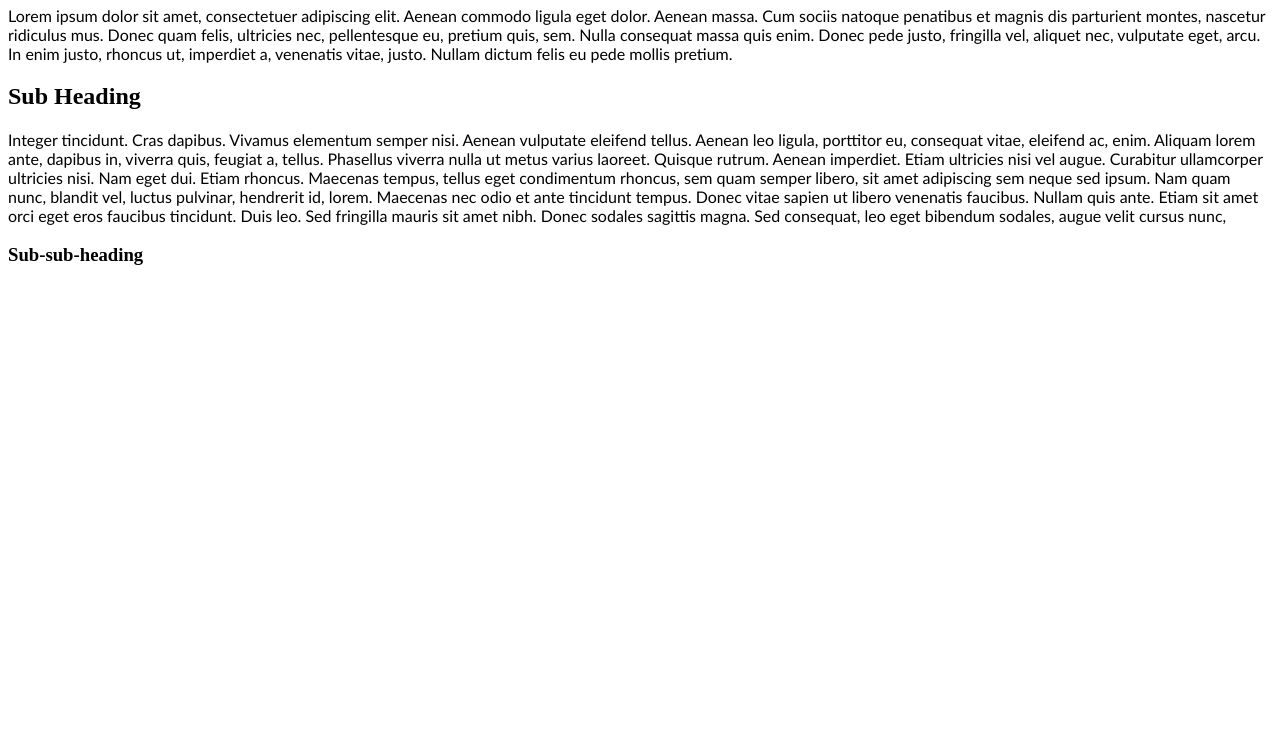
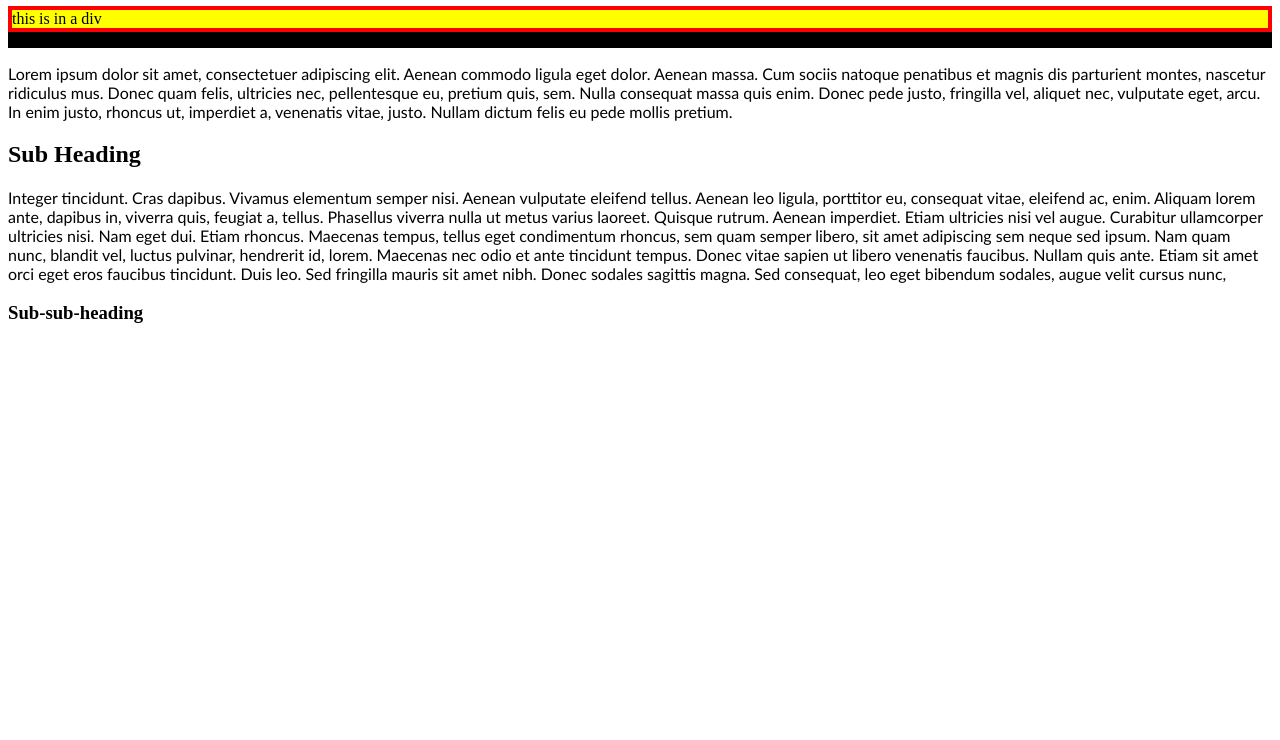
Before and after one commit to HARRISNIPES/DAP416, a plain HTML site: page Session_2/index.html in a window 1280 px wide. Shown: the part 60-800 px from the top of the page. Drawn offline with Linux system fonts and the light colour scheme.

Commit message:
Session_2
part C css style sheet extended

```diff
--- a/Session_2/index.html
+++ b/Session_2/index.html
@@ -1,4 +1,5 @@
 <html>
+
 <head>
     <title>MY FIRST PAGE</title>
 
@@ -7,14 +8,55 @@
             font-family: 'Gill Sans', 'Gill Sans MT', Calibri, 'Trebuchet MS', sans-serif;
         }
 
+        .red {
+            border: 3pt solid red;
+
+
+        }
+
+        #bgyellow {
+
+                background-color: yellow;
+        }
+        div {
+            border: 3pt solid black;
+
+
+        }
+
     </style>
 </head>
 
 <body>
     <h1>My First Page</h1>
-        <p>Lorem ipsum dolor sit amet, consectetuer adipiscing elit. Aenean commodo ligula eget dolor. Aenean massa. Cum sociis natoque penatibus et magnis dis parturient montes, nascetur ridiculus mus. Donec quam felis, ultricies nec, pellentesque eu, pretium quis, sem. Nulla consequat massa quis enim. Donec pede justo, fringilla vel, aliquet nec, vulputate eget, arcu. In enim justo, rhoncus ut, imperdiet a, venenatis vitae, justo. Nullam dictum felis eu pede mollis pretium.</p>
+
+    <div class=red id="bgyellow">
+    this is in a div
+    </div>
+
+    <div>
+
+    </div>
+
+    <div>
+
+    </div>
+    <p>Lorem ipsum dolor sit amet, consectetuer adipiscing elit. Aenean commodo ligula eget dolor. Aenean massa. Cum
+        sociis natoque penatibus et magnis dis parturient montes, nascetur ridiculus mus. Donec quam felis, ultricies
+        nec, pellentesque eu, pretium quis, sem. Nulla consequat massa quis enim. Donec pede justo, fringilla vel,
+        aliquet nec, vulputate eget, arcu. In enim justo, rhoncus ut, imperdiet a, venenatis vitae, justo. Nullam dictum
+        felis eu pede mollis pretium.</p>
     <h2>Sub Heading</h2>
-        <p>Integer tincidunt. Cras dapibus. Vivamus elementum semper nisi. Aenean vulputate eleifend tellus. Aenean leo ligula, porttitor eu, consequat vitae, eleifend ac, enim. Aliquam lorem ante, dapibus in, viverra quis, feugiat a, tellus. Phasellus viverra nulla ut metus varius laoreet. Quisque rutrum. Aenean imperdiet. Etiam ultricies nisi vel augue. Curabitur ullamcorper ultricies nisi. Nam eget dui. Etiam rhoncus. Maecenas tempus, tellus eget condimentum rhoncus, sem quam semper libero, sit amet adipiscing sem neque sed ipsum. Nam quam nunc, blandit vel, luctus pulvinar, hendrerit id, lorem. Maecenas nec odio et ante tincidunt tempus. Donec vitae sapien ut libero venenatis faucibus. Nullam quis ante. Etiam sit amet orci eget eros faucibus tincidunt. Duis leo. Sed fringilla mauris sit amet nibh. Donec sodales sagittis magna. Sed consequat, leo eget bibendum sodales, augue velit cursus nunc,</p>
+    <p>Integer tincidunt. Cras dapibus. Vivamus elementum semper nisi. Aenean vulputate eleifend tellus. Aenean leo
+        ligula, porttitor eu, consequat vitae, eleifend ac, enim. Aliquam lorem ante, dapibus in, viverra quis, feugiat
+        a, tellus. Phasellus viverra nulla ut metus varius laoreet. Quisque rutrum. Aenean imperdiet. Etiam ultricies
+        nisi vel augue. Curabitur ullamcorper ultricies nisi. Nam eget dui. Etiam rhoncus. Maecenas tempus, tellus eget
+        condimentum rhoncus, sem quam semper libero, sit amet adipiscing sem neque sed ipsum. Nam quam nunc, blandit
+        vel, luctus pulvinar, hendrerit id, lorem. Maecenas nec odio et ante tincidunt tempus. Donec vitae sapien ut
+        libero venenatis faucibus. Nullam quis ante. Etiam sit amet orci eget eros faucibus tincidunt. Duis leo. Sed
+        fringilla mauris sit amet nibh. Donec sodales sagittis magna. Sed consequat, leo eget bibendum sodales, augue
+        velit cursus nunc,</p>
     <h3>Sub-sub-heading</h3>
 </body>
+
 </html>
```
Lines whose indentation alone changed are shown as unchanged.
